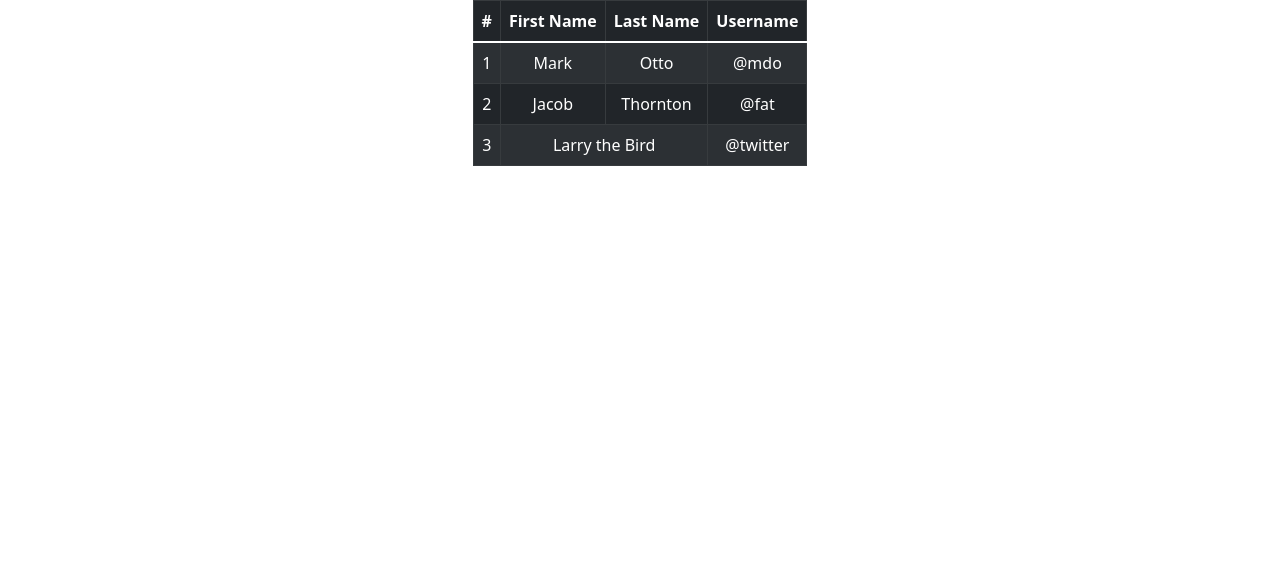
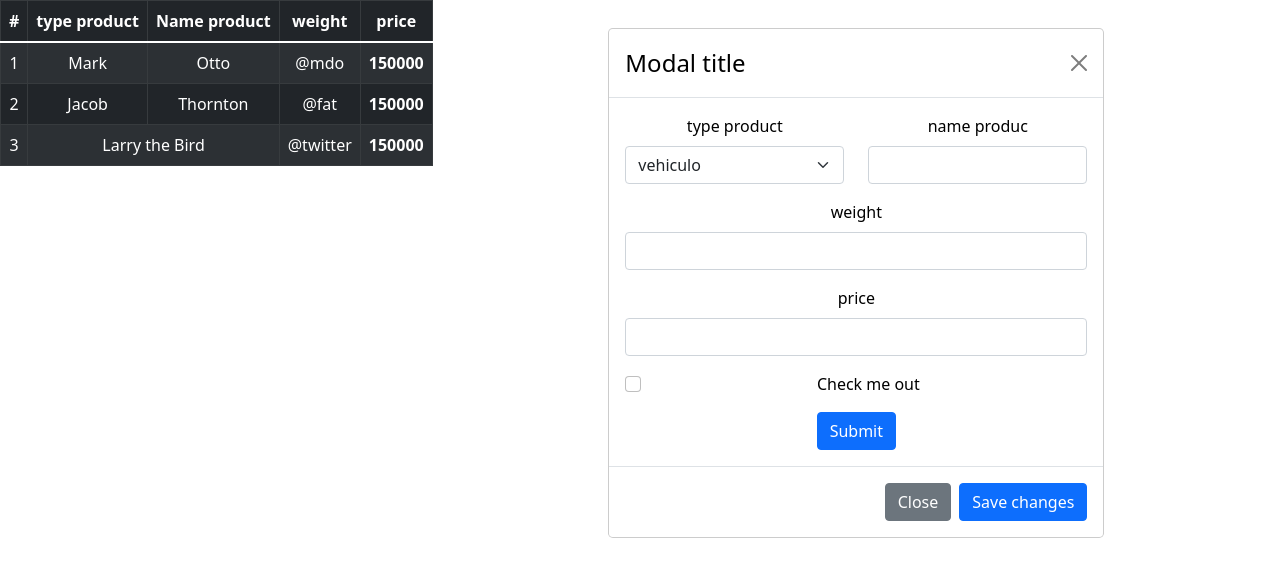
Before and after one commit to SamirCortes/react-tradding-guaca, a React (Create React App) app: page / in a window 1280 px wide. Shown: the top 576 px of the page. Built offline with nearby package versions, Linux system fonts and the light colour scheme.

Commit message:
Form product

```diff
--- a/src/App.js
+++ b/src/App.js
@@ -1,12 +1,16 @@
 import logo from './logo.svg';
 import './App.css';
 import ListProducts from './components/ListProducts.js';
+import FormProducts from './components/FormProducts.js';
+
 
 function App() {
   return (
     <div className="App">
       <header className="App-header">
       <ListProducts></ListProducts>
+      <FormProducts></FormProducts>
+
       </header>
     </div>
   );
--- /dev/null
+++ b/src/components/FormProducts.js
@@ -0,0 +1,69 @@
+import React from 'react';
+
+import Form from 'react-bootstrap/Form';
+import Row from 'react-bootstrap/Row';
+import Col from 'react-bootstrap/Col';
+import Button from 'react-bootstrap/Button';
+import Modal from 'react-bootstrap/Modal';
+
+function FormProducts(){
+
+       return (
+       <Modal.Dialog>
+        <Modal.Header closeButton>
+          <Modal.Title>Modal title</Modal.Title>
+        </Modal.Header>
+
+        <Modal.Body>
+        <Form>
+              <Row className="mb-3">
+              <Form.Group as={Col} controlId="formGridEmail">
+                <Form.Label>type product</Form.Label>
+                <Form.Select defaultValue="Choose...">
+                    <option>vehiculo</option>
+                    <option>electrodomestico</option>
+                    <option>oro</option>
+
+                  </Form.Select>
+              </Form.Group>
+
+              <Form.Group as={Col} controlId="formGridPassword">
+                <Form.Label>name produc</Form.Label>
+                <Form.Control type="password" placeholder="" />
+              </Form.Group>
+              </Row>
+
+              <Form.Group className="mb-3" controlId="formGridAddress1">
+              <Form.Label>weight</Form.Label>
+              <Form.Control placeholder="" />
+              </Form.Group>
+
+              <Form.Group className="mb-3" controlId="formGridAddress2">
+              <Form.Label>price</Form.Label>
+              <Form.Control placeholder="" />
+              </Form.Group>
+
+
+
+              <Form.Group className="mb-3" id="formGridCheckbox">
+              <Form.Check type="checkbox" label="Check me out" />
+              </Form.Group>
+
+              <Button variant="primary" type="submit">
+              Submit
+              </Button>
+          </Form>
+
+        </Modal.Body>
+
+        <Modal.Footer>
+          <Button variant="secondary">Close</Button>
+          <Button variant="primary">Save changes</Button>
+        </Modal.Footer>
+      </Modal.Dialog>
+      );
+
+
+}
+
+export default FormProducts;
--- a/src/components/ListProducts.js
+++ b/src/components/ListProducts.js
@@ -9,9 +9,10 @@ function ListProducts(){
             <thead>
                 <tr>
                 <th>#</th>
-                <th>First Name</th>
-                <th>Last Name</th>
-                <th>Username</th>
+                <th>type product</th>
+                <th>Name product</th>
+                <th>weight</th>
+                <th>price</th>
                 </tr>
             </thead>
             <tbody>
@@ -20,17 +21,20 @@ function ListProducts(){
                 <td>Mark</td>
                 <td>Otto</td>
                 <td>@mdo</td>
+                <th>150000</th>
                 </tr>
                 <tr>
                 <td>2</td>
                 <td>Jacob</td>
                 <td>Thornton</td>
                 <td>@fat</td>
+                <th>150000</th>
                 </tr>
                 <tr>
                 <td>3</td>
                 <td colSpan="2">Larry the Bird</td>
                 <td>@twitter</td>
+                <th>150000</th>
                 </tr>
             </tbody>
             </Table>
```
Also changed, not shown: 1 other file (tests, documents, lock files or other folders).
